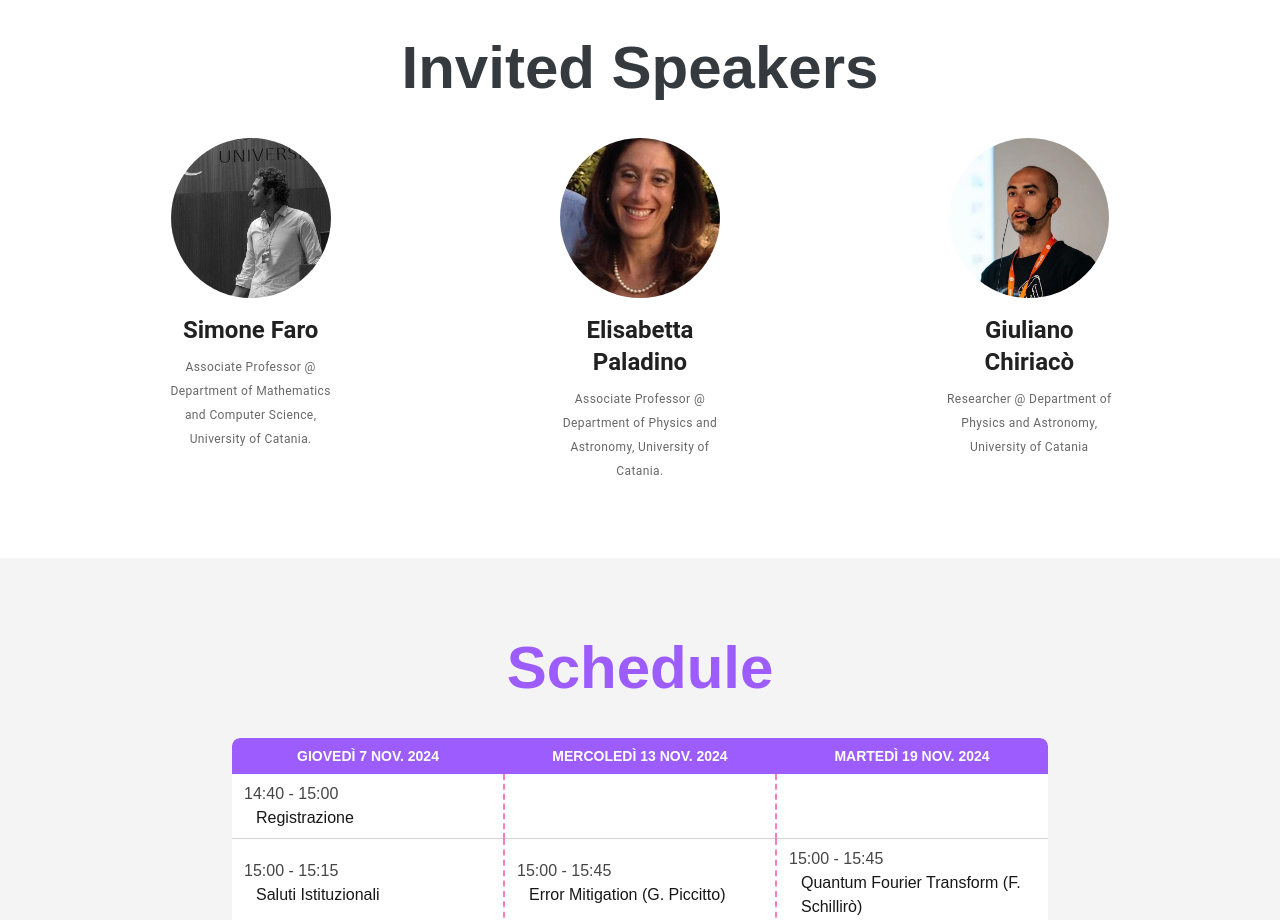
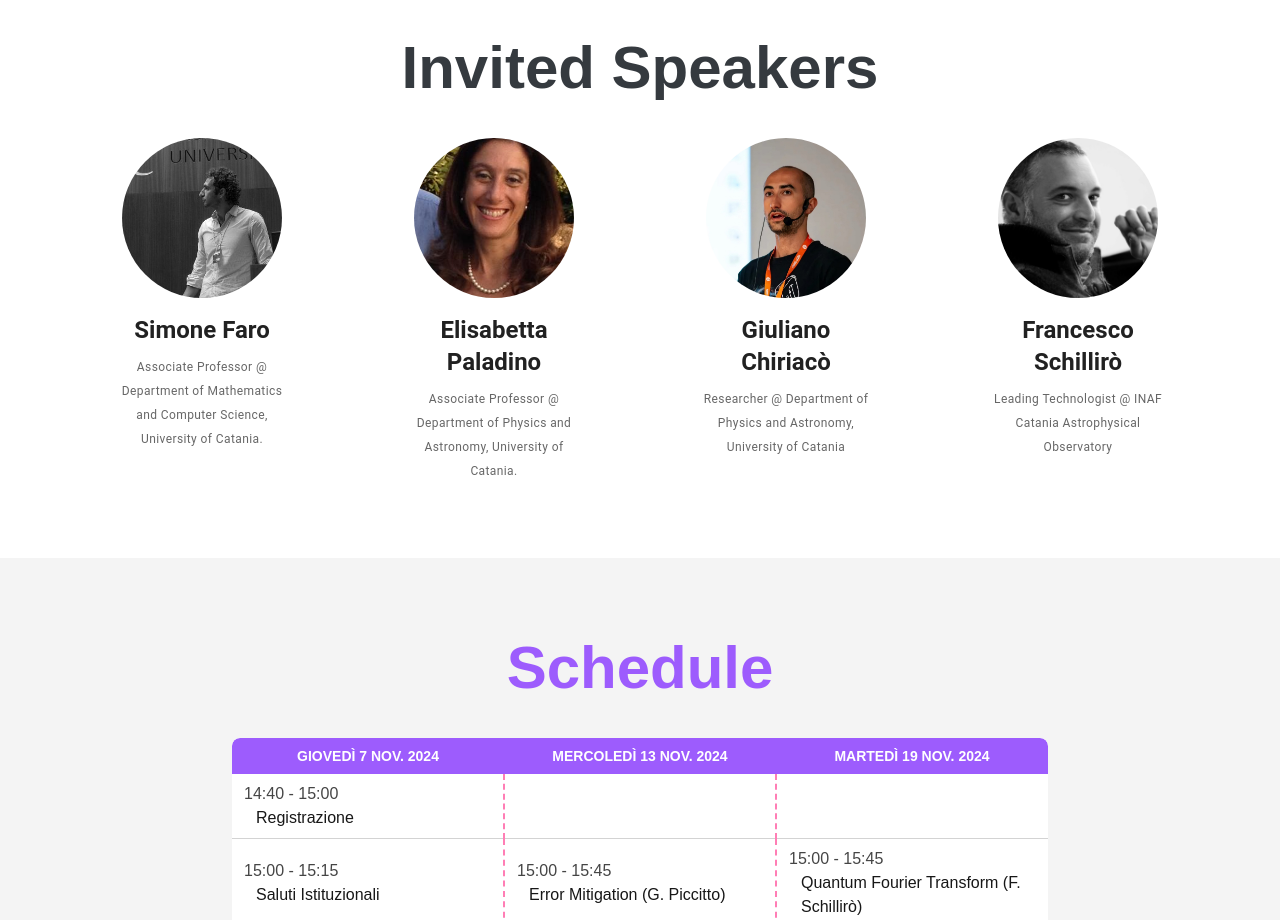
Before and after one commit to cataniaqiskitfallfest2024/qiskitfallfest2024-catania, a Next.js app: page /cataniaqiskitfallfest/ in a window 1280 px wide. Shown: the part 2600-3520 px from the top of the page. Built offline with nearby package versions, Linux system fonts and the light colour scheme.

Commit message:
Add missing speaker

```diff
--- a/app/components/speakers/Speakers.jsx
+++ b/app/components/speakers/Speakers.jsx
@@ -74,7 +74,7 @@ const Speakers = () => {
 
                     </CardActions>
                 </Card>
-                {/* <Card sx={{ maxWidth: 200, minHeight: 400, bgcolor: 'white', boxShadow: 'none' }} align='center'>
+                <Card sx={{ maxWidth: 200, minHeight: 400, bgcolor: 'white', boxShadow: 'none' }} align='center'>
                     <CardMedia
                         component="img"
                         alt="Francesco Schillirò"
@@ -86,13 +86,13 @@ const Speakers = () => {
                             Francesco Schillirò
                         </Typography>
                         <Typography variant="caption" sx={{ color: 'text.secondary' }}>
-
+                            Leading Technologist @ INAF Catania Astrophysical Observatory
                         </Typography>
                     </CardContent>
                     <CardActions sx={{ justifyContent: "center" }}>
 
                     </CardActions>
-                </Card> */}
+                </Card>
             </div>
         </section>
     )
```
Also changed, not shown: public/assets/profilePic/francesco_schilliro.jpg (added).
